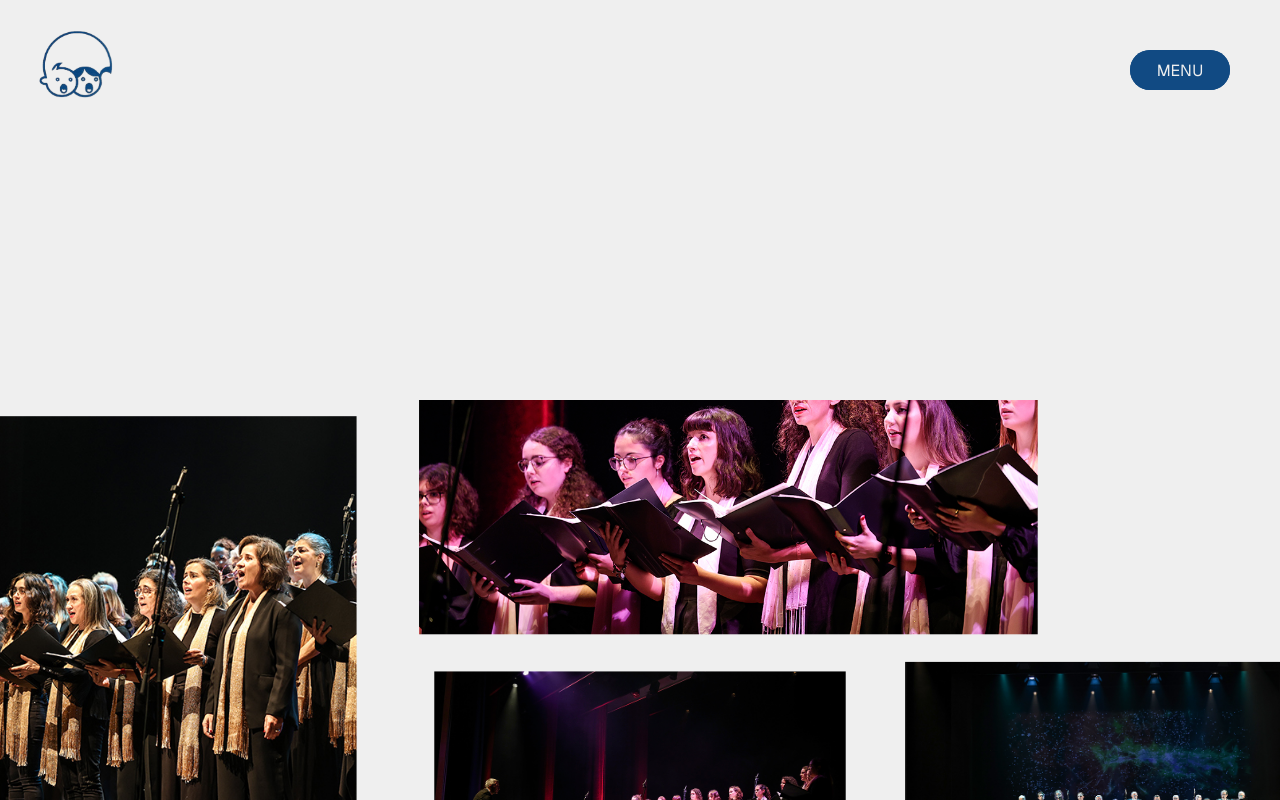
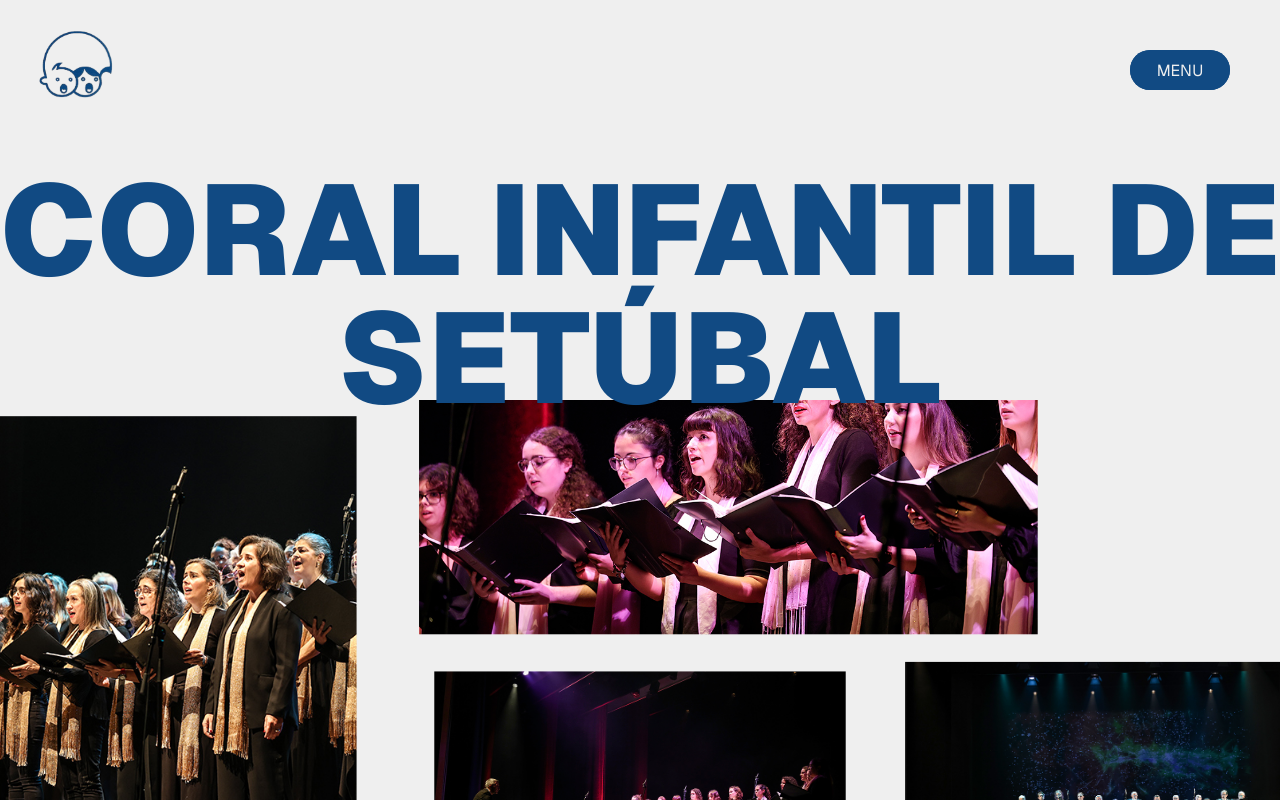
Before and after one commit to RodrigoRafaelSantos7/cis-final, a Next.js app: page / in a window 1280 px wide. Shown: the top 800 px of the page. Built offline with nearby package versions, Linux system fonts and the light colour scheme.

Commit message:
Add title to ZoomParallax section with styling

```diff
--- a/src/app/index.module.css
+++ b/src/app/index.module.css
@@ -1,4 +1,15 @@
-.main {
-  margin-top: 50vh;
-  margin-bottom: 100vh;
+.zoomParallaxTitle {
+  position: absolute;
+  top: 10vh;
+  left: 0;
+  text-align: center;
+  text-transform: uppercase;
+  width: 100%;
+  color: #114a83;
+  z-index: 100;
+  h1 {
+    font-size: 10vw;
+    font-weight: 900;
+    line-height: 1;
+  }
 }
--- a/src/app/page.tsx
+++ b/src/app/page.tsx
@@ -19,6 +19,9 @@ export default function Home() {
 
   return (
     <main className={styles.main}>
+      <div className={styles.zoomParallaxTitle}>
+        <h1>Coral Infantil de Setúbal</h1>
+      </div>
       <ZoomParallax />
       <SmoothParallaxScroll />
     </main>
--- a/src/components/ZoomParallax/style.module.scss
+++ b/src/components/ZoomParallax/style.module.scss
@@ -1,4 +1,6 @@
 .container {
+  margin-top: 50vh;
+  margin-bottom: 100vh;
   height: 300vh;
   position: relative;
   .sticky {
@@ -72,11 +74,4 @@
       }
     }
   }
-  .title {
-    position: absolute;
-    top: 0;
-    left: 0;
-    width: 100%;
-    color: white;
-  }
 }
```
